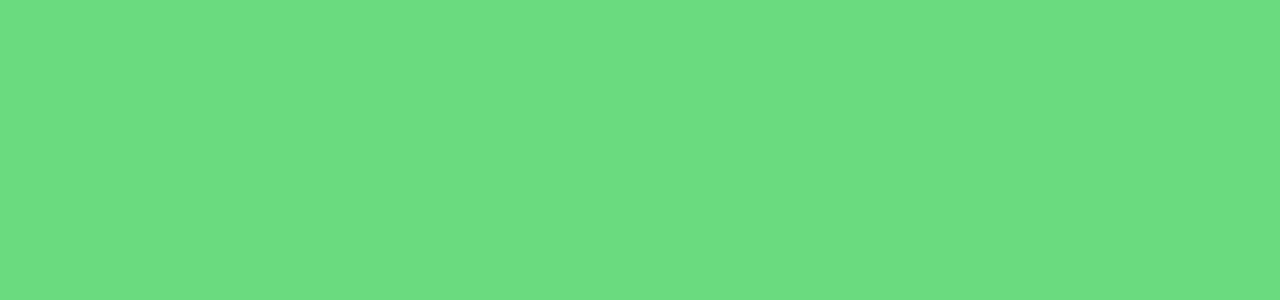
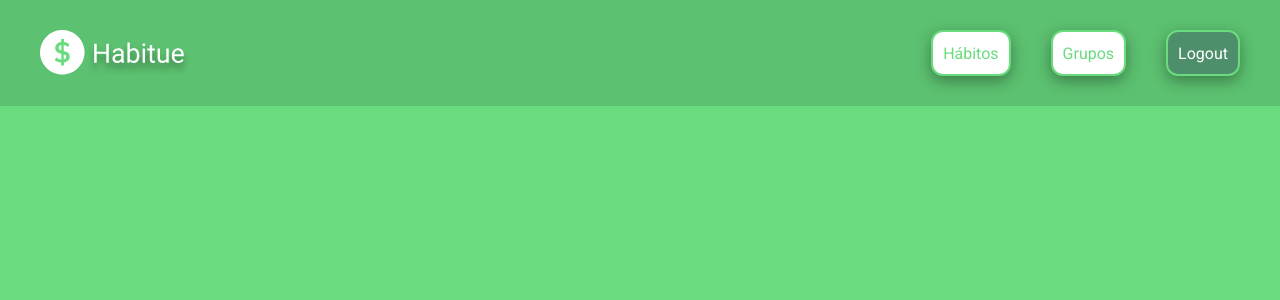
Before and after one commit to LucasRocha2308/Habitue, a React (Create React App) app: page /habit in a window 1280 px wide. Shown: the top 300 px of the page. Built offline with nearby package versions, Linux system fonts and the light colour scheme; sample sign-in values are in the browser's storage.

Commit message:
feat: iniciando a tela habit.

```diff
--- /dev/null
+++ b/src/components/MainHabit/index.js
@@ -0,0 +1,3 @@
+const MainHabit = () => {};
+
+export default MainHabit;
--- /dev/null
+++ b/src/components/MainHabit/style.js
@@ -0,0 +1 @@
+import styled from "styled-components";
--- a/src/pages/Habit/index.js
+++ b/src/pages/Habit/index.js
@@ -0,0 +1,9 @@
+import Header from "../../components/HeaderPages";
+
+const Habit = () => (
+  <>
+    <Header />
+  </>
+);
+
+export default Habit;
--- a/src/pages/Login/index.js
+++ b/src/pages/Login/index.js
@@ -39,7 +39,7 @@ const Login = () => {
               name="username"
               icon={FiUser}
               label="Usuario"
-              error={errors.login?.message}
+              error={errors.username?.message}
             />
 
             <Input
--- a/src/routes/index.js
+++ b/src/routes/index.js
@@ -4,6 +4,8 @@ import Home from "../pages/Home";
 import Login from "../pages/Login";
 import Register from "../pages/Register";
 import Route from "./route";
+import Habit from "../pages/Habit";
+
 const Routes = () => {
   return (
     <Switch>
@@ -11,8 +13,8 @@ const Routes = () => {
       <Route path="/dashboard" component={Dashboard} isPrivate />
       <Route path="/login" component={Login} />
       <Route path="/register" component={Register} />
+      <Route path="/habit" component={Habit} isPrivate />
       {/*
-      <Route path="/habit" component={Habit} />
 
       <Route path="/dashboard" component={Dashboard} isPrivate /> */}
     </Switch>
```
